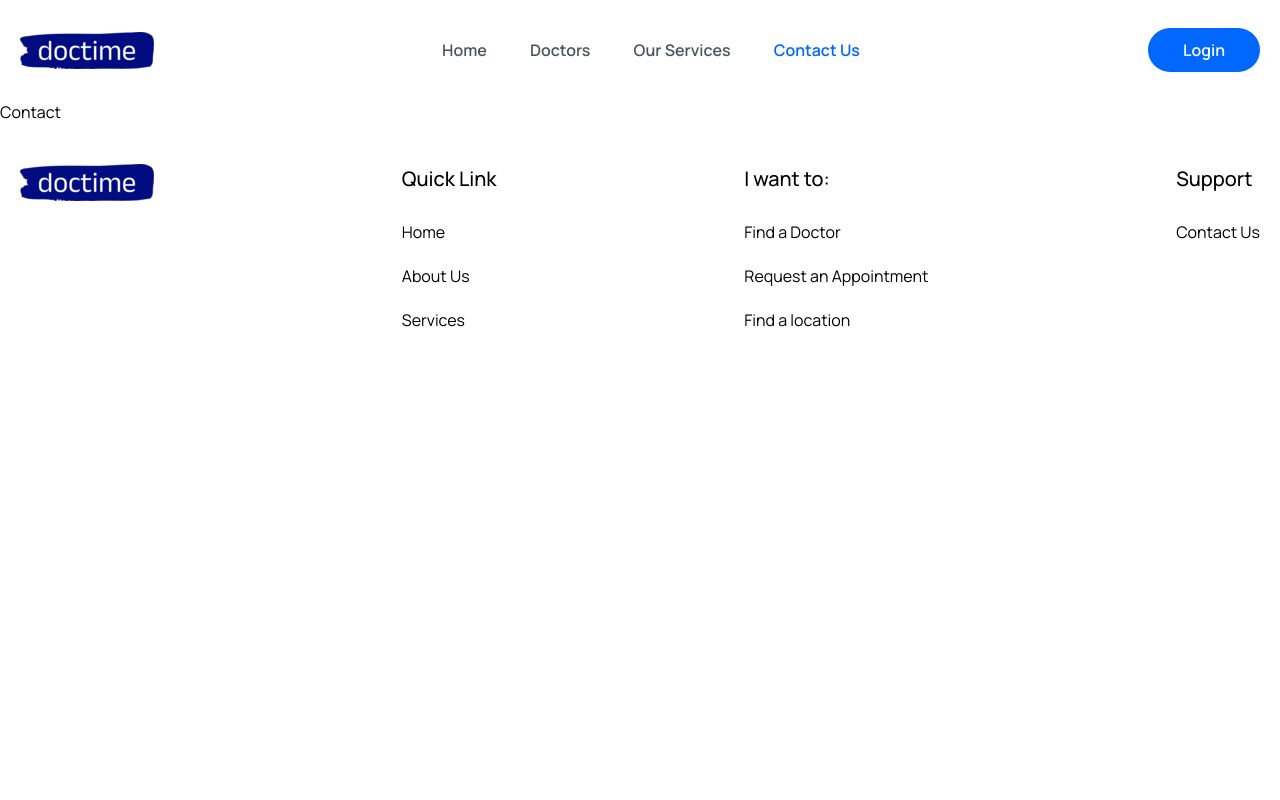
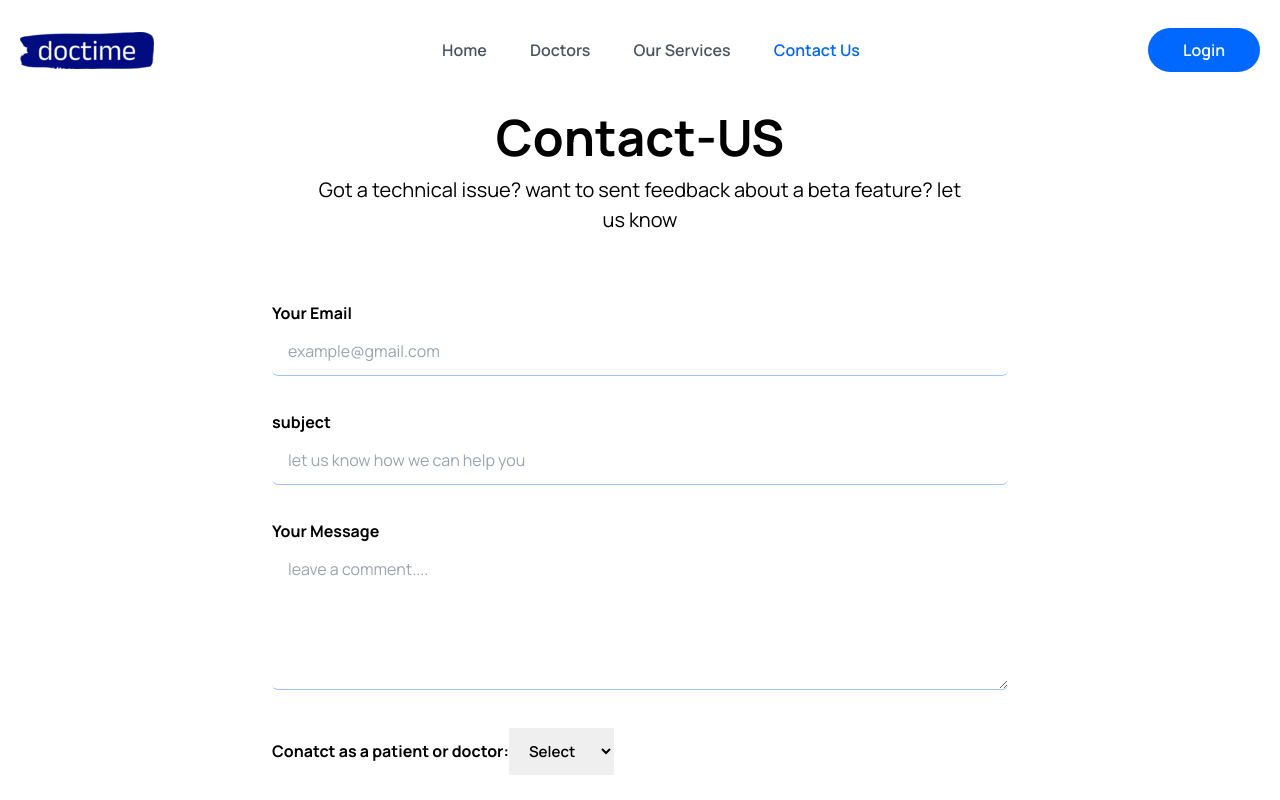
Before and after one commit to agaberr/doctime, a React (Vite) app in the folder frontend/: page /contact in a window 1280 px wide. Shown: the top 800 px of the page. Built offline with nearby package versions, Linux system fonts and the light colour scheme.

Commit message:
[FRONTEND] Finish Contact page

```diff
--- a/frontend/src/output.css
+++ b/frontend/src/output.css
@@ -626,40 +626,20 @@ video {
   margin-right: auto;
 }
 
-.mt-4 {
-  margin-top: 1rem;
+.mb-4 {
+  margin-bottom: 1rem;
 }
 
-.mt-5 {
-  margin-top: 1.25rem;
-}
-
-.mt-\[-14px\] {
-  margin-top: -14px;
-}
-
-.mt-\[30px\] {
-  margin-top: 30px;
-}
-
-.mb-4 {
-  margin-bottom: 1rem;
+.mb-5 {
+  margin-bottom: 1.25rem;
 }
 
 .mb-6 {
   margin-bottom: 1.5rem;
 }
 
-.mr-5 {
-  margin-right: 1.25rem;
-}
-
-.mt-3 {
-  margin-top: 0.75rem;
-}
-
-.mt-\[50px\] {
-  margin-top: 50px;
+.mb-8 {
+  margin-bottom: 2rem;
 }
 
 .ml-\[250px\] {
@@ -674,20 +654,36 @@ video {
   margin-top: 0.25rem;
 }
 
-.mb-\[30px\] {
-  margin-bottom: 30px;
-}
-
-.mb-\[50px\] {
-  margin-bottom: 50px;
-}
-
 .mt-2 {
   margin-top: 0.5rem;
 }
 
+.mt-3 {
+  margin-top: 0.75rem;
+}
+
+.mt-4 {
+  margin-top: 1rem;
+}
+
+.mt-5 {
+  margin-top: 1.25rem;
+}
+
+.mt-7 {
+  margin-top: 1.75rem;
+}
+
+.mt-\[-14px\] {
+  margin-top: -14px;
+}
+
 .mt-\[18px\] {
   margin-top: 18px;
+}
+
+.mt-\[30px\] {
+  margin-top: 30px;
 }
 
 .block {
@@ -706,8 +702,8 @@ video {
   height: 0.5rem;
 }
 
-.h-\[44px\] {
-  height: 44px;
+.h-4 {
+  height: 1rem;
 }
 
 .h-5 {
@@ -718,52 +714,36 @@ video {
   height: 2.25rem;
 }
 
-.h-10 {
-  height: 2.5rem;
-}
-
-.h-4 {
-  height: 1rem;
+.h-\[44px\] {
+  height: 44px;
 }
 
 .max-h-\[200px\] {
   max-height: 200px;
 }
 
-.w-\[100px\] {
-  width: 100px;
+.w-4 {
+  width: 1rem;
 }
 
-.w-full {
-  width: 100%;
-}
-
-.w-4 {
-  width: 1rem;
+.w-6 {
+  width: 1.5rem;
 }
 
 .w-9 {
   width: 2.25rem;
 }
 
-.w-10 {
-  width: 2.5rem;
-}
-
-.w-6 {
-  width: 1.5rem;
+.w-\[100px\] {
+  width: 100px;
 }
 
 .w-\[44px\] {
   width: 44px;
 }
 
-.w-\[18px\] {
-  width: 18px;
-}
-
-.w-\[30\%\] {
-  width: 30%;
+.w-full {
+  width: 100%;
 }
 
 .max-w-\[1170px\] {
@@ -780,6 +760,10 @@ video {
 
 .max-w-\[570px\] {
   max-width: 570px;
+}
+
+.max-w-screen-md {
+  max-width: 768px;
 }
 
 .cursor-pointer {
@@ -818,20 +802,16 @@ video {
   gap: 1rem;
 }
 
+.gap-5 {
+  gap: 1.25rem;
+}
+
 .gap-\[2\.7rem\] {
   gap: 2.7rem;
 }
 
 .gap-\[30px\] {
   gap: 30px;
-}
-
-.gap-\[90px\] {
-  gap: 90px;
-}
-
-.gap-5 {
-  gap: 1.25rem;
 }
 
 .gap-\[50px\] {
@@ -842,24 +822,18 @@ video {
   gap: 6px;
 }
 
-.gap-1 {
-  gap: 0.25rem;
+.gap-\[90px\] {
+  gap: 90px;
 }
 
-.gap-10 {
-  gap: 2.5rem;
+.space-y-8 > :not([hidden]) ~ :not([hidden]) {
+  --tw-space-y-reverse: 0;
+  margin-top: calc(2rem * calc(1 - var(--tw-space-y-reverse)));
+  margin-bottom: calc(2rem * var(--tw-space-y-reverse));
 }
 
-.gap-3 {
-  gap: 0.75rem;
-}
-
-.gap-\[13px\] {
-  gap: 13px;
-}
-
-.gap-\[2px\] {
-  gap: 2px;
+.rounded {
+  border-radius: 0.25rem;
 }
 
 .rounded-\[50px\] {
@@ -870,8 +844,8 @@ video {
   border-radius: 9999px;
 }
 
-.rounded {
-  border-radius: 0.25rem;
+.rounded-lg {
+  border-radius: 0.5rem;
 }
 
 .rounded-md {
@@ -895,8 +869,8 @@ video {
   border-style: solid;
 }
 
-.border-none {
-  border-style: none;
+.border-\[\#0066ff61\] {
+  border-color: #0066ff61;
 }
 
 .border-\[\#181A1E\] {
@@ -904,13 +878,28 @@ video {
   border-color: rgb(24 26 30 / var(--tw-border-opacity));
 }
 
-.border-\[\#0066ff34\] {
-  border-color: #0066ff34;
-}
-
 .border-b-black {
   --tw-border-opacity: 1;
   border-bottom-color: rgb(0 0 0 / var(--tw-border-opacity));
+}
+
+.bg-\[\#0066ff2c\] {
+  background-color: #0066ff2c;
+}
+
+.bg-\[\#CCF0F3\] {
+  --tw-bg-opacity: 1;
+  background-color: rgb(204 240 243 / var(--tw-bg-opacity));
+}
+
+.bg-blue-400 {
+  --tw-bg-opacity: 1;
+  background-color: rgb(96 165 250 / var(--tw-bg-opacity));
+}
+
+.bg-blue-600 {
+  --tw-bg-opacity: 1;
+  background-color: rgb(37 99 235 / var(--tw-bg-opacity));
 }
 
 .bg-green-400 {
@@ -928,61 +917,27 @@ video {
   background-color: rgb(168 85 247 / var(--tw-bg-opacity));
 }
 
-.bg-yellow-500 {
-  --tw-bg-opacity: 1;
-  background-color: rgb(234 179 8 / var(--tw-bg-opacity));
-}
-
-.bg-\[\#CCF0F3\] {
-  --tw-bg-opacity: 1;
-  background-color: rgb(204 240 243 / var(--tw-bg-opacity));
-}
-
-.bg-\[\#0066ff2c\] {
-  background-color: #0066ff2c;
-}
-
-.bg-\[\#fff9ea\] {
-  --tw-bg-opacity: 1;
-  background-color: rgb(255 249 234 / var(--tw-bg-opacity));
-}
-
-.bg-blue-400 {
-  --tw-bg-opacity: 1;
-  background-color: rgb(96 165 250 / var(--tw-bg-opacity));
-}
-
 .bg-transparent {
   background-color: transparent;
 }
 
-.bg-blue-300 {
+.bg-yellow-500 {
   --tw-bg-opacity: 1;
-  background-color: rgb(147 197 253 / var(--tw-bg-opacity));
-}
-
-.bg-\[\#ffffff\] {
-  --tw-bg-opacity: 1;
-  background-color: rgb(255 255 255 / var(--tw-bg-opacity));
+  background-color: rgb(234 179 8 / var(--tw-bg-opacity));
 }
 
 .p-3 {
   padding: 0.75rem;
 }
 
-.px-8 {
-  padding-left: 2rem;
-  padding-right: 2rem;
+.px-2 {
+  padding-left: 0.5rem;
+  padding-right: 0.5rem;
 }
 
-.py-2 {
-  padding-top: 0.5rem;
-  padding-bottom: 0.5rem;
-}
-
-.py-6 {
-  padding-top: 1.5rem;
-  padding-bottom: 1.5rem;
+.px-4 {
+  padding-left: 1rem;
+  padding-right: 1rem;
 }
 
 .px-5 {
@@ -995,9 +950,24 @@ video {
   padding-right: 1.5rem;
 }
 
+.px-8 {
+  padding-left: 2rem;
+  padding-right: 2rem;
+}
+
 .py-1 {
   padding-top: 0.25rem;
   padding-bottom: 0.25rem;
+}
+
+.py-2 {
+  padding-top: 0.5rem;
+  padding-bottom: 0.5rem;
+}
+
+.py-3 {
+  padding-top: 0.75rem;
+  padding-bottom: 0.75rem;
 }
 
 .py-4 {
@@ -1005,40 +975,17 @@ video {
   padding-bottom: 1rem;
 }
 
-.px-4 {
-  padding-left: 1rem;
-  padding-right: 1rem;
-}
-
-.py-3 {
-  padding-top: 0.75rem;
-  padding-bottom: 0.75rem;
-}
-
-.px-2 {
-  padding-left: 0.5rem;
-  padding-right: 0.5rem;
-}
-
-.py-\[30px\] {
-  padding-top: 30px;
-  padding-bottom: 30px;
-}
-
-.pl-12 {
-  padding-left: 3rem;
-}
-
-.pt-\[60px\] {
-  padding-top: 60px;
+.py-6 {
+  padding-top: 1.5rem;
+  padding-bottom: 1.5rem;
 }
 
 .pb-16 {
   padding-bottom: 4rem;
 }
 
-.pt-10 {
-  padding-top: 2.5rem;
+.pl-12 {
+  padding-left: 3rem;
 }
 
 .pl-4 {
@@ -1049,20 +996,53 @@ video {
   padding-right: 0.5rem;
 }
 
+.pt-10 {
+  padding-top: 2.5rem;
+}
+
+.pt-\[60px\] {
+  padding-top: 60px;
+}
+
 .text-center {
   text-align: center;
+}
+
+.text-\[12px\] {
+  font-size: 12px;
+}
+
+.text-\[14px\] {
+  font-size: 14px;
+}
+
+.text-\[15px\] {
+  font-size: 15px;
 }
 
 .text-\[16px\] {
   font-size: 16px;
 }
 
+.text-\[18px\] {
+  font-size: 18px;
+}
+
 .text-\[20px\] {
   font-size: 20px;
 }
 
+.text-\[22px\] {
+  font-size: 22px;
+}
+
 .text-\[36px\] {
   font-size: 36px;
+}
+
+.text-base {
+  font-size: 1rem;
+  line-height: 1.5rem;
 }
 
 .text-xl {
@@ -1075,29 +1055,16 @@ video {
   line-height: 1rem;
 }
 
-.text-\[14px\] {
-  font-size: 14px;
+.text-\[30px\] {
+  font-size: 30px;
 }
 
-.text-\[12px\] {
-  font-size: 12px;
+.text-\[50px\] {
+  font-size: 50px;
 }
 
-.text-\[15px\] {
-  font-size: 15px;
-}
-
-.text-base {
-  font-size: 1rem;
-  line-height: 1.5rem;
-}
-
-.text-\[22px\] {
-  font-size: 22px;
-}
-
-.text-\[18px\] {
-  font-size: 18px;
+.font-\[400\] {
+  font-weight: 400;
 }
 
 .font-\[600\] {
@@ -1108,12 +1075,16 @@ video {
   font-weight: 700;
 }
 
+.font-bold {
+  font-weight: 700;
+}
+
 .font-extrabold {
   font-weight: 800;
 }
 
-.font-\[400\] {
-  font-weight: 400;
+.font-light {
+  font-weight: 300;
 }
 
 .font-medium {
@@ -1124,28 +1095,8 @@ video {
   font-weight: 400;
 }
 
-.font-bold {
-  font-weight: 700;
-}
-
 .font-semibold {
   font-weight: 600;
-}
-
-.leading-7 {
-  line-height: 1.75rem;
-}
-
-.leading-9 {
-  line-height: 2.25rem;
-}
-
-.leading-\[56px\] {
-  line-height: 56px;
-}
-
-.leading-\[30px\] {
-  line-height: 30px;
 }
 
 .leading-4 {
@@ -1160,9 +1111,35 @@ video {
   line-height: 1.5rem;
 }
 
+.leading-7 {
+  line-height: 1.75rem;
+}
+
+.leading-9 {
+  line-height: 2.25rem;
+}
+
+.leading-\[30px\] {
+  line-height: 30px;
+}
+
+.leading-\[56px\] {
+  line-height: 56px;
+}
+
 .text-black {
   --tw-text-opacity: 1;
   color: rgb(0 0 0 / var(--tw-text-opacity));
+}
+
+.text-blue-300 {
+  --tw-text-opacity: 1;
+  color: rgb(147 197 253 / var(--tw-text-opacity));
+}
+
+.text-blue-400 {
+  --tw-text-opacity: 1;
+  color: rgb(96 165 250 / var(--tw-text-opacity));
 }
 
 .text-primaryColor {
@@ -1180,33 +1157,8 @@ video {
   color: rgb(255 255 255 / var(--tw-text-opacity));
 }
 
-.text-blue-300 {
-  --tw-text-opacity: 1;
-  color: rgb(147 197 253 / var(--tw-text-opacity));
-}
-
-.text-blue-700 {
-  --tw-text-opacity: 1;
-  color: rgb(29 78 216 / var(--tw-text-opacity));
-}
-
-.text-blue-400 {
-  --tw-text-opacity: 1;
-  color: rgb(96 165 250 / var(--tw-text-opacity));
-}
-
-.text-yellow-600 {
-  --tw-text-opacity: 1;
-  color: rgb(202 138 4 / var(--tw-text-opacity));
-}
-
-.outline-none {
-  outline: 2px solid transparent;
-  outline-offset: 2px;
-}
-
-.outline-blue-300 {
-  outline-color: #93c5fd;
+.text-\[px\] {
+  color: px;
 }
 
 /* Base Layer */
@@ -1253,19 +1205,14 @@ video {
   border-style: none;
 }
 
+.hover\:bg-blue-500:hover {
+  --tw-bg-opacity: 1;
+  background-color: rgb(59 130 246 / var(--tw-bg-opacity));
+}
+
 .hover\:bg-purpleColor:hover {
   --tw-bg-opacity: 1;
   background-color: rgb(151 113 255 / var(--tw-bg-opacity));
-}
-
-.hover\:bg-red-600:hover {
-  --tw-bg-opacity: 1;
-  background-color: rgb(220 38 38 / var(--tw-bg-opacity));
-}
-
-.hover\:bg-blue-500:hover {
-  --tw-bg-opacity: 1;
-  background-color: rgb(59 130 246 / var(--tw-bg-opacity));
 }
 
 .hover\:text-black:hover {
@@ -1278,13 +1225,14 @@ video {
   color: rgb(0 103 255 / var(--tw-text-opacity));
 }
 
+.focus\:border-b-blue-600:focus {
+  --tw-border-opacity: 1;
+  border-bottom-color: rgb(37 99 235 / var(--tw-border-opacity));
+}
+
 .focus\:outline-none:focus {
   outline: 2px solid transparent;
   outline-offset: 2px;
-}
-
-.focus\:outline:focus {
-  outline-style: solid;
 }
 
 .group:hover .group-hover\:bg-blue-600 {
@@ -1298,6 +1246,10 @@ video {
 }
 
 @media (min-width: 640px) {
+  .sm\:col-span-2 {
+    grid-column: span 2 / span 2;
+  }
+
   .sm\:text-\[40px\] {
     font-size: 40px;
   }
@@ -1312,24 +1264,24 @@ video {
     margin-left: 100px;
   }
 
+  .md\:grid-cols-2 {
+    grid-template-columns: repeat(2, minmax(0, 1fr));
+  }
+
   .md\:grid-cols-3 {
     grid-template-columns: repeat(3, minmax(0, 1fr));
-  }
-
-  .md\:grid-cols-2 {
-    grid-template-columns: repeat(2, minmax(0, 1fr));
   }
 
   .md\:flex-row {
     flex-direction: row;
   }
 
+  .md\:text-\[15px\] {
+    font-size: 15px;
+  }
+
   .md\:text-\[60px\] {
     font-size: 60px;
-  }
-
-  .md\:text-\[15px\] {
-    font-size: 15px;
   }
 
   .md\:leading-\[70px\] {
@@ -1338,16 +1290,12 @@ video {
 }
 
 @media (min-width: 1024px) {
-  .lg\:mt-\[70px\] {
-    margin-top: 70px;
+  .lg\:mb-16 {
+    margin-bottom: 4rem;
   }
 
   .lg\:ml-\[180px\] {
     margin-left: 180px;
-  }
-
-  .lg\:mt-\[55px\] {
-    margin-top: 55px;
   }
 
   .lg\:mt-4 {
@@ -1356,6 +1304,14 @@ video {
 
   .lg\:mt-5 {
     margin-top: 1.25rem;
+  }
+
+  .lg\:mt-\[55px\] {
+    margin-top: 55px;
+  }
+
+  .lg\:mt-\[70px\] {
+    margin-top: 70px;
   }
 
   .lg\:w-\[570px\] {
@@ -1387,11 +1343,6 @@ video {
     padding-right: 1.25rem;
   }
 
-  .lg\:py-3 {
-    padding-top: 0.75rem;
-    padding-bottom: 0.75rem;
-  }
-
   .lg\:px-6 {
     padding-left: 1.5rem;
     padding-right: 1.5rem;
@@ -1402,24 +1353,29 @@ video {
     padding-bottom: 0.5rem;
   }
 
-  .lg\:text-\[44px\] {
-    font-size: 44px;
+  .lg\:py-3 {
+    padding-top: 0.75rem;
+    padding-bottom: 0.75rem;
+  }
+
+  .lg\:text-\[14px\] {
+    font-size: 14px;
   }
 
   .lg\:text-\[16px\] {
     font-size: 16px;
   }
 
-  .lg\:text-\[14px\] {
-    font-size: 14px;
+  .lg\:text-\[44px\] {
+    font-size: 44px;
+  }
+
+  .lg\:leading-7 {
+    line-height: 1.75rem;
   }
 
   .lg\:leading-\[54px\] {
     line-height: 54px;
-  }
-
-  .lg\:leading-7 {
-    line-height: 1.75rem;
   }
 }
 
--- a/frontend/src/pages/Contact.jsx
+++ b/frontend/src/pages/Contact.jsx
@@ -1,10 +1,87 @@
 import React from 'react'
+import { useState } from "react";
 
 const Contact = () => {
+  const [formData,setFormData] = useState({
+      email:"",
+      subject:"",
+      message:"",
+      role:"",
+
+  });
+
+  const handleInputChange = (e)=>{
+      setFormData({...formData,[e.target.name]:e.target.value});
+
+  };
+
+  const handleSubmit = async (e)=>{
+      e.preventDefault();
+  };
+
+
   return (
-    <div>
-      Contact
-    </div>
+      <section>
+          <div className="px-4 mx-auto max-w-screen-md">
+              <h2 className="text-center text-[50px] text-black font-bold">Contact-US</h2>
+              <p className="mb-8 lg:mb-16 font-light text-center text-[20px] text-black">
+                  Got a technical issue? want to sent feedback about a beta feature? let <br />
+                  us know
+              </p>
+              <form action="" method = "post" className="space-y-8" onSubmit={handleSubmit}>
+                  <div>
+                      <label htmlFor="email" className="text-black font-bold text-[16px] leading-7">Your Email</label>
+                      <input type="email"
+                      name= "email"
+                      value={formData.email}
+                      placeholder="example@gmail.com"
+                      onChange={handleInputChange}
+                      className="w-full px-4 py-3 border-b border-solid border-[#0066ff61] focus:outline-none
+                          focus:border-b-blue-600 rounded-md cursor-pointer text-[16px]" />
+                  </div>
+                  <div>
+                      <label htmlFor="subject" className="text-black font-bold text-[16px] leading-7">subject</label>
+                      <input type="text"
+                      name = "subject"
+                      onChange={handleInputChange}
+                      value={formData.subject}
+                      placeholder="let us know how we can help you"
+                      className="w-full px-4 py-3 border-b border-solid border-[#0066ff61] focus:outline-none
+                          focus:border-b-blue-600 rounded-md cursor-pointer text-[16px]" />
+                  </div>
+                  <div className="sm:col-span-2">
+                      <label htmlFor="message" className="text-black font-bold text-[16px] leading-7">Your Message</label>
+                      <textarea type="text"
+                      rows="5"
+                      name= "message"
+                      onChange={handleInputChange}
+                      value={formData.message}
+                      placeholder="leave a comment...."
+                      className="w-full px-4 py-3 border-b border-solid border-[#0066ff61] focus:outline-none
+                          focus:border-b-blue-600 rounded-md cursor-pointer text-[16px]" ></textarea>
+                  </div>
+                  <div className="mb-5 flex items-center justify-between">
+                  <label htmlFor="" className="text-black font-bold text-[16px] leading-7"
+                      value={formData.role}
+                         onChange={handleInputChange}>
+                          Conatct as a patient or doctor:
+                          <select name = "role" className="text-black font-semibold text-[15px] leading-7 px-4
+                          py-3 focus:outline-none">
+                              <option value="">Select</option>
+                              <option value="patient">patient</option>
+                              <option value="doctor">doctor</option>
+
+                          </select>
+                      </label>
+                </div>
+                  <div className="mt-7">
+                <button type="submit" className="w-full bg-blue-600 text-white text-[18px] leading-[30px] rounded-lg
+                      px-4 py-3">Submit</button>
+                  </div>
+
+              </form>
+          </div>
+      </section>
   )
 }
 
```
